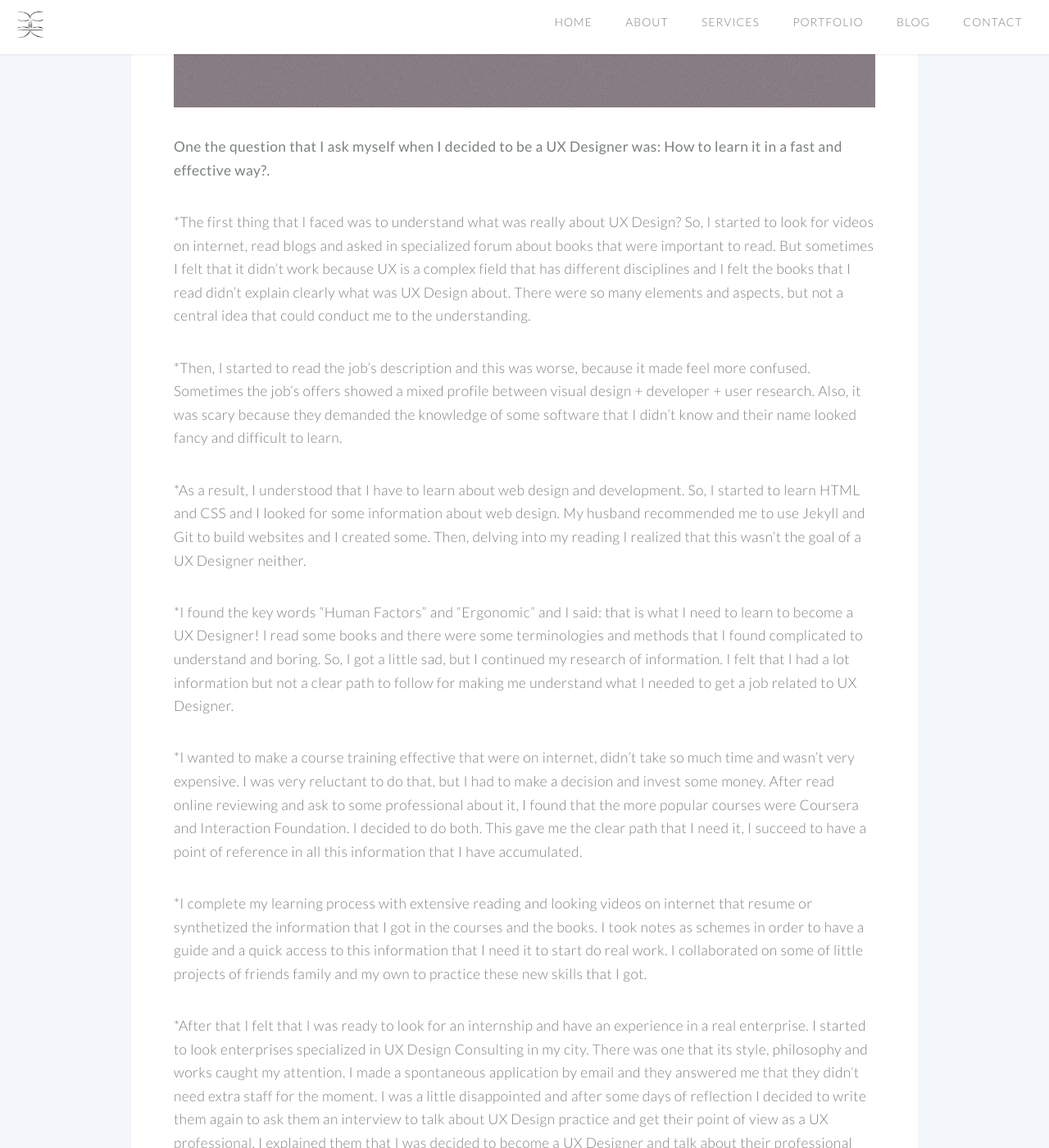
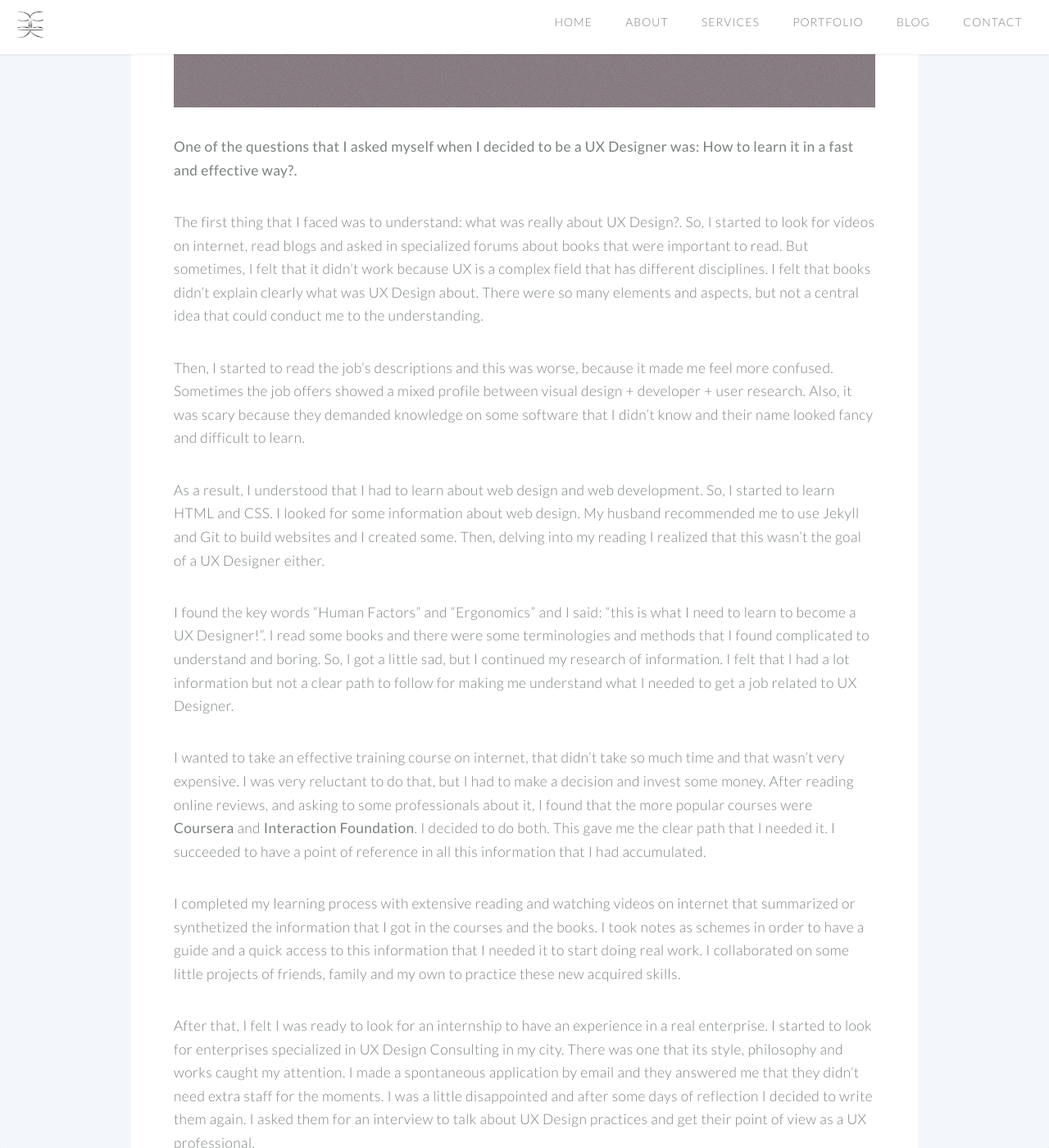
Before and after one commit to claucvk/claucvk.github.io, a Jekyll site: the page built from _posts/2016-07-24-how-to-learn-ux-design.markdown, in a window 1280 px wide and 1400 px high, scrolled down 943 px. Shown: the whole window at 82% size. Built offline with Jekyll 4.4.1, drawn with Linux system fonts in a browser that asks for light colours; comment, search, counter and statistics services are not loaded; some of the changed text lies outside the part shown.

Commit message:
English corrections

```diff
--- a/_posts/2016-07-24-how-to-learn-ux-design.markdown
+++ b/_posts/2016-07-24-how-to-learn-ux-design.markdown
@@ -10,22 +10,22 @@ img: post01.jpg
 thumb: thumb01.jpg
 ---
 <a href="#" class="image featured"><img src="{{ site.url }}/images/blog/post02.jpeg" alt="" /></a>
-<b> One the question that I ask myself when I decided to be a UX Designer was: How to learn it in a fast and effective way?. <!--more-->
+<b> One of the questions that I asked myself when I decided to be a UX Designer was: How to learn it in a fast and effective way?. <!--more-->
 
-*The first thing that I faced was to understand what was really about UX Design? So, I started to look for videos on internet, read blogs and asked in specialized forum about books that were important to read. But sometimes I felt that it didn’t work because UX is a complex field that has different disciplines and I felt the books that I read didn’t explain clearly what was UX Design about. There were so many elements and aspects, but not a central idea that could conduct me to the understanding.
+* The first thing that I faced was to understand: what was really about UX Design?. So, I started to look for videos on internet, read blogs and asked in specialized forums about books that were important to read. But sometimes, I felt that it didn’t work because UX is a complex field that has different disciplines. I felt that books didn’t explain clearly what was UX Design about. There were so many elements and aspects, but not a central idea that could conduct me to the understanding.
 
-*Then, I started to read the job’s description and this was worse, because it made feel more confused. Sometimes the job’s offers showed a mixed profile between visual design + developer + user research. Also, it was scary because they demanded the knowledge of some software that I didn’t know and their name looked fancy and difficult to learn.
+* Then, I started to read the job’s descriptions and this was worse, because it made me feel more confused. Sometimes the job offers showed a mixed profile between visual design + developer + user research. Also, it was scary because they demanded  knowledge on some software that I didn’t know and their name looked fancy and difficult to learn.
 
-*As a result, I understood that I have to learn about web design and development. So, I started to learn HTML and CSS and I looked for some information about web design. My husband recommended me to use Jekyll and Git to build websites and I created some. Then, delving into my reading I realized that this wasn’t the goal of a UX Designer neither.
+* As a result, I understood that I had to learn about web design and web development. So, I started to learn HTML and CSS. I looked for some information about web design. My husband recommended me to use Jekyll and Git to build websites and I created some. Then, delving into my reading I realized that this wasn’t the goal of a UX Designer either.
 
-*I found the key words “Human Factors” and “Ergonomic” and I said: that is what I need to learn to become a UX Designer! I read some books and there were some terminologies and methods that I found complicated to understand and boring. So, I got a little sad, but I continued my research of information. I felt that I had a lot information but not a clear path to follow for making me understand what I needed to get a job related to UX Designer.
+* I found the key words “Human Factors” and “Ergonomics” and I said: "this is what I need to learn to become a UX Designer!". I read some books and there were some terminologies and methods that I found complicated to understand and boring. So, I got a little sad, but I continued my research of information. I felt that I had a lot information but not a clear path to follow for making me understand what I needed to get a job related to UX Designer.
 
-*I wanted to make a course training effective that were on internet, didn’t take so much time and wasn’t very expensive. I was very reluctant to do that, but I had to make a decision and invest some money. After read online reviewing and ask to some professional about it, I found that the more popular courses were Coursera and Interaction Foundation. I decided to do both. This gave me the clear path that I need it, I succeed to have a point of reference in all this information that I have accumulated.
+* I wanted to take an effective training course on internet, that didn’t take so much time and that wasn’t very expensive. I was very reluctant to do that, but I had to make a decision and invest some money. After reading online reviews, and asking to some professionals about it, I found that the more popular courses were **Coursera** and **Interaction Foundation**. I decided to do both. This gave me the clear path that I needed it. I succeeded to have a point of reference in all this information that I had accumulated.
 
-*I complete my learning process with extensive reading and looking videos on internet that resume or synthetized the information that I got in the courses and the books. I took notes as schemes in order to have a guide and a quick access to this information that I need it to start do real work. I collaborated on some of little projects of friends family and my own to practice these new skills that I got.
+* I completed my learning process with extensive reading and watching videos on internet that summarized or synthetized the information that I got in the courses and the books. I took notes as schemes in order to have a guide and a quick access to this information that I needed it to start doing real work. I collaborated on some little projects of friends, family and my own to practice these new acquired skills.
 
-*After that I felt that I was ready to look for an internship and have an experience in a real enterprise. I started to look enterprises specialized in UX Design Consulting in my city. There was one that its style, philosophy and works caught my attention. I made a spontaneous application by email and they answered me that they didn’t need extra staff for the moment. I was a little disappointed and after some days of reflection I decided to write them again to ask them an interview to talk about UX Design practice and get their point of view as a UX professional. I explained them that I was decided to become a UX Designer and talk about their professional experience would be very important to develop my career.
+* After that, I felt  I was ready to look for an internship to have an experience in a real enterprise. I started to look for enterprises specialized in UX Design Consulting in my city. There was one that its style, philosophy and works caught my attention. I made a spontaneous application by email and they answered me that they didn’t need extra staff for the moments. I was a little disappointed and after some days of reflection I decided to write them again. I asked them for an interview to talk about UX Design practices and get their point of view as a UX professional.
 
-*After some days I received an email that they were reconsidered to accept me as an intern in their enterprise and they were available to answer the questions that I had. We had an interview and everything went well. Finally, I got the internship.
+* After some days I received an email that they were reconsidering to accept me as an intern in their enterprise. We had an interview and everything went well. Finally, I got 4 months internship!.
 
-*How the internship went and what I learned I will tell you in a next post, so see you soon!
+* How the internship went and what I learned I will tell you in a next post, so see you soon!
```
